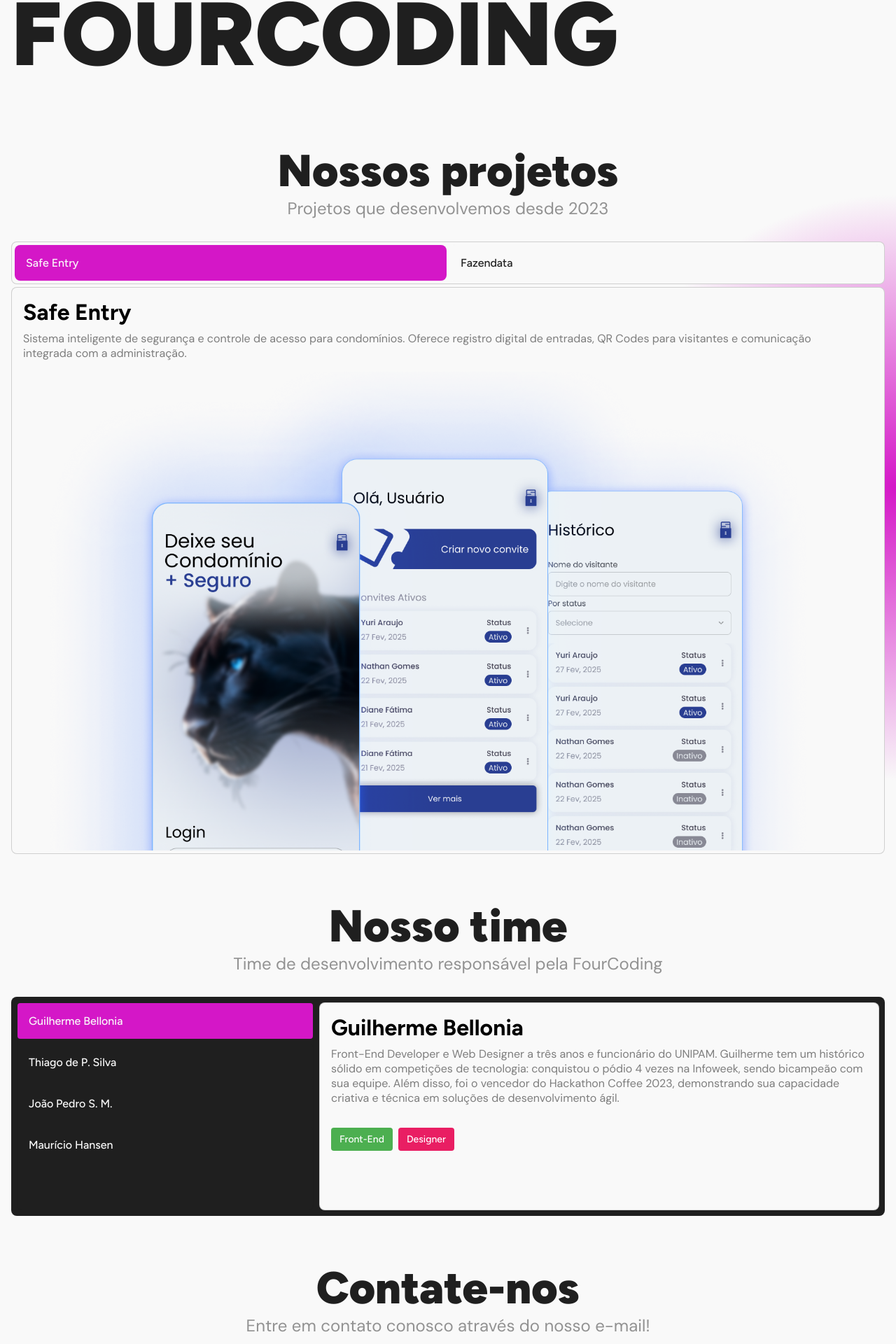
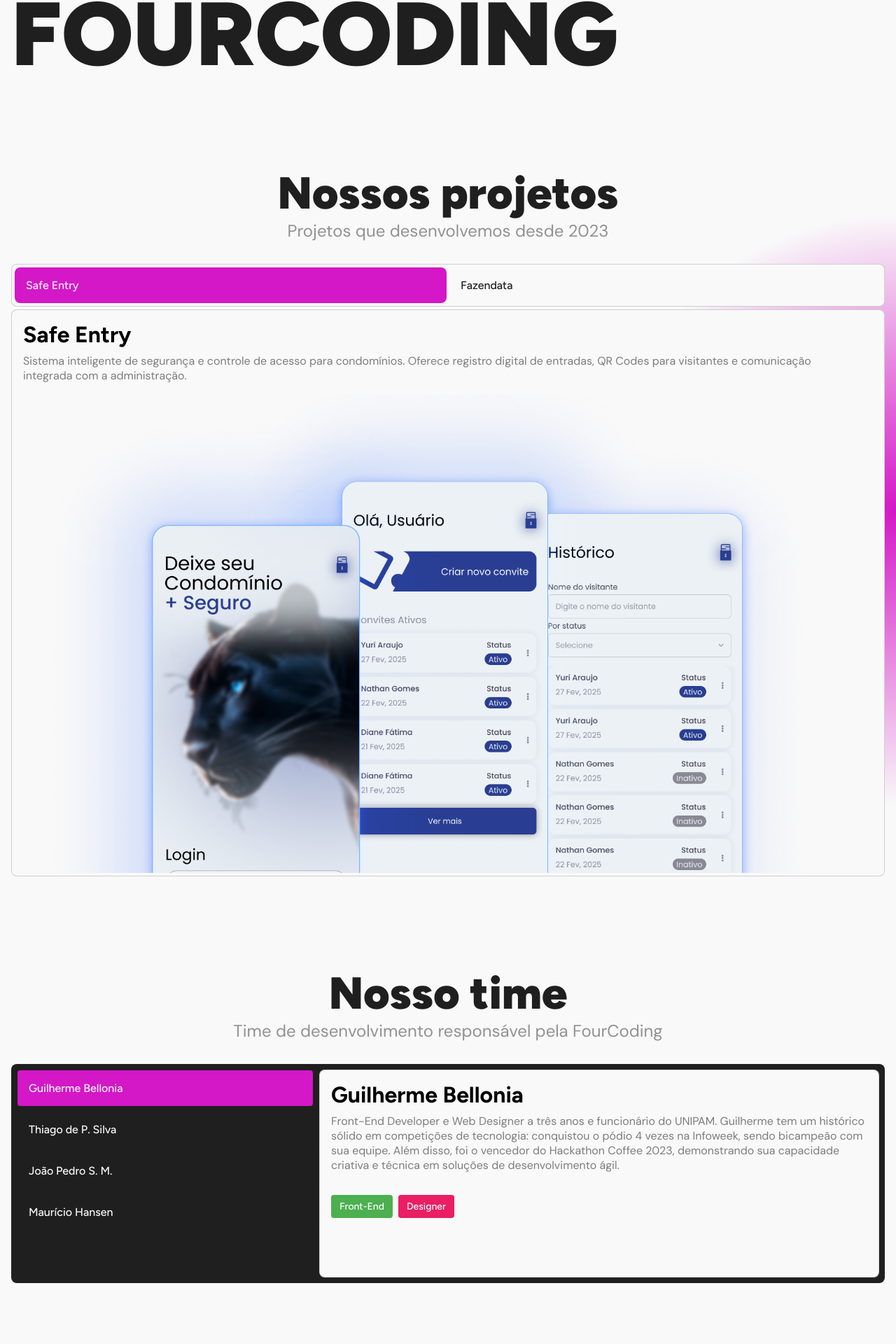
Before and after one commit to guibellonia/safe-entry-repository, a Next.js app: page / in a window 1280 px wide. Shown: the part 659-2579 px from the top of the page at 70% size. Built offline with nearby package versions, Linux system fonts and the light colour scheme; no server answers; some icons are missing.

Commit message:
hotfix: fix spacings

```diff
--- a/src/sections/Projetos/styles.ts
+++ b/src/sections/Projetos/styles.ts
@@ -9,7 +9,7 @@ export const ProjectsContainer = styled.div`
   align-items: center;
   justify-content: flex-start;
   gap: 2rem;
-  padding: 4rem 1rem 2rem 1rem;
+  padding: 6rem 1rem 4rem 1rem;
   background: radial-gradient(
     circle at right,
     ${theme.colors.primary},
--- a/src/sections/Team/styles.ts
+++ b/src/sections/Team/styles.ts
@@ -9,7 +9,7 @@ export const TeamsContainer = styled.div`
   align-items: center;
   justify-content: flex-start;
   gap: 2rem;
-  padding: 2rem 1rem;
+  padding: 4rem 1rem;
   @media ${theme.media.tablet} {
     min-height: 80dvh;
   }
```
